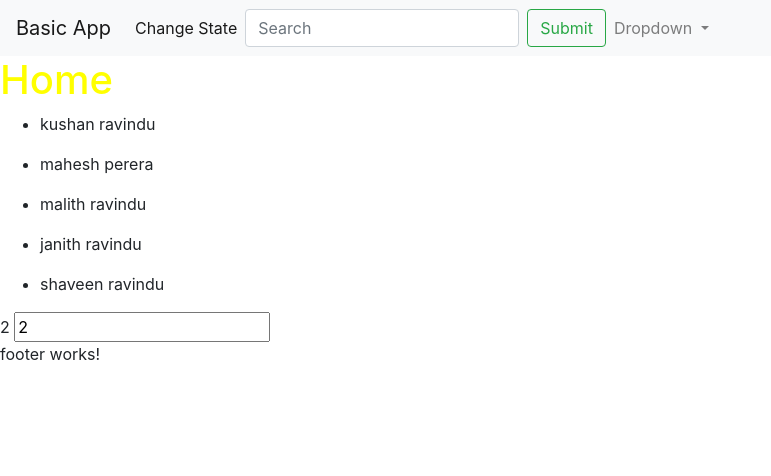
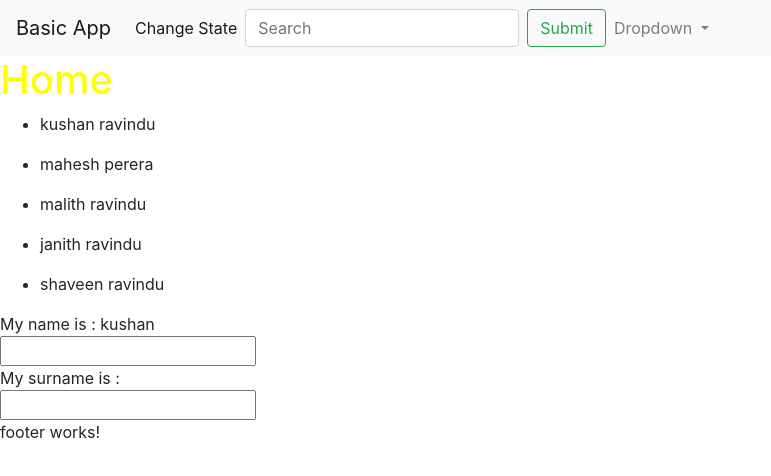
Before and after one commit to RavinduSamaranayake/Angular_basic_app, an Angular app: page / in a window 1280 px wide. Shown: the top 476 px of the page, without its empty margins (0-771 px from the left). Built offline with nearby package versions, Linux system fonts and the light colour scheme.

Commit message:
working with two way data binding

```diff
--- a/src/app/app.component.html
+++ b/src/app/app.component.html
@@ -5,9 +5,19 @@
          <li>{{user.fname}} {{user.lname}}</li>
     </ul>
 
+
+   <!-- two way data binding -->
+
+
     <!-- one way data binding with component and view -->
-    {{result}}
-    <input type="text" [value]="result">
+    My name is : {{name}} <br>
+
+     <!-- one way data binding with view and component -->
+    <input type="text" (input)= "showmyvalue($event)"> <br>
+
+     <!-- two way data binding with module and view. in here there is no connection between view and component -->
+     My surname is : {{surname}} <br>
+    <input type="text" [(ngModel)]= "surname"> <br>
 
 </div>
 <app-footer></app-footer>
--- a/src/app/app.component.ts
+++ b/src/app/app.component.ts
@@ -9,6 +9,7 @@ export class AppComponent {
   title = 'basic-app';
   fcolor = "brown";
   lcolor = "green";
+  name = "kushan"
   result = 2; //pass the data from component to view (one way data binding)
 
   users = [{fname : "kushan" , lname : "ravindu"},
@@ -17,4 +18,8 @@ export class AppComponent {
            {fname : "janith" , lname : "ravindu"},
            {fname : "shaveen" , lname : "ravindu"},
           ]
+
+  showmyvalue(event){ //event binding from view to component
+    this.name=event.target.value;
+  }
 }
--- a/src/app/app.module.ts
+++ b/src/app/app.module.ts
@@ -1,6 +1,6 @@
 import { BrowserModule } from '@angular/platform-browser';
 import { NgModule } from '@angular/core';
-
+import { FormsModule } from '@angular/forms';
 import { AppComponent } from './app.component';
 import { NavBarComponent } from './components/nav-bar/nav-bar.component';
 import { FooterComponent } from './components/footer/footer.component';
@@ -14,7 +14,8 @@ import { SetmycolorDirective } from './directives/setmycolor.directive';
     SetmycolorDirective
   ],
   imports: [
-    BrowserModule
+    BrowserModule,
+    FormsModule
   ],
   providers: [],
   bootstrap: [AppComponent]
```
